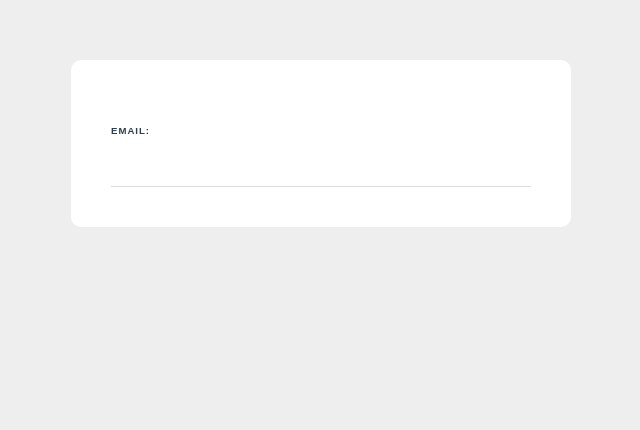
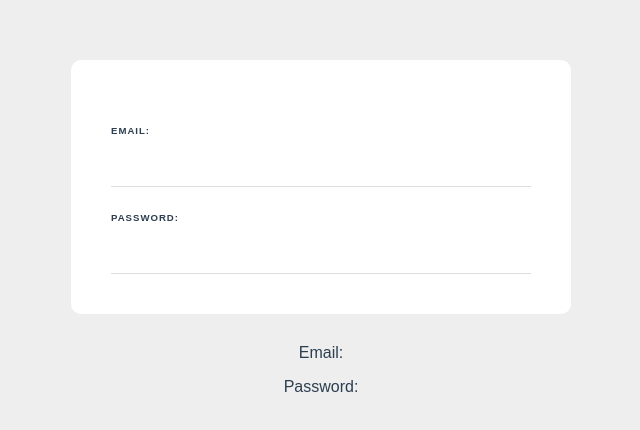
Before and after one commit to jhnnyk/Udemy-Vue3-forms, a Vue app: page / in a window 1280 px wide. Shown: the top 430 px of the page, without its empty margins (319-959 px from the left). Built offline with nearby package versions, Linux system fonts and the light colour scheme.

Commit message:
two-way data binding

```diff
--- a/src/components/SignupForm.vue
+++ b/src/components/SignupForm.vue
@@ -1,12 +1,25 @@
 <template>
   <form>
     <label>Email:</label>
-    <input type="email" required />
+    <input type="email" required v-model="email" />
+
+    <label>Password:</label>
+    <input type="password" required v-model="password" />
   </form>
+
+  <p>Email: {{ email }}</p>
+  <p>Password: {{ password }}</p>
 </template>
 
 <script>
-export default {};
+export default {
+  data() {
+    return {
+      email: '',
+      password: '',
+    };
+  },
+};
 </script>
 
 <style>
```
